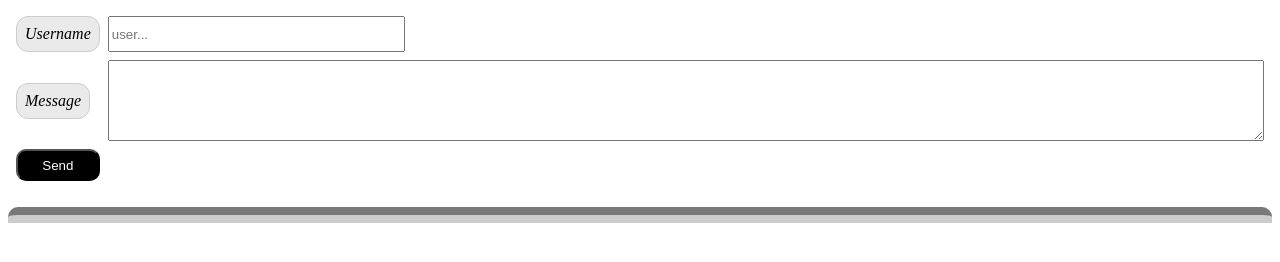
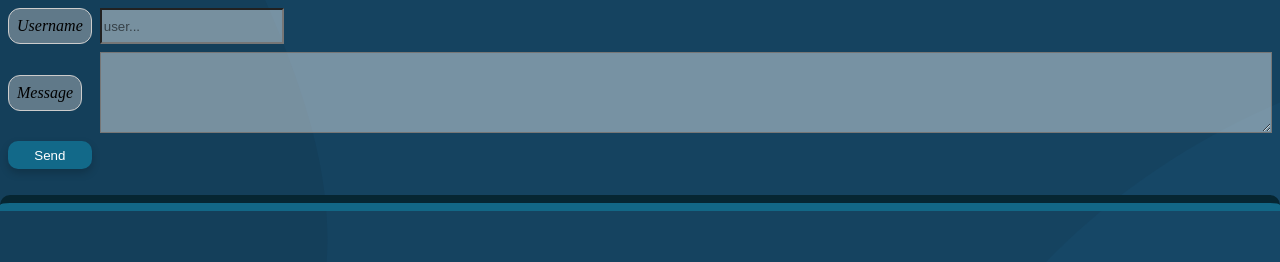
Before and after one commit to Jsbro98/packit, a website built with Vite: page frontend/index.html in a window 1280 px wide. Built offline with nearby package versions, Linux system fonts and the light colour scheme; no server answers.

Commit message:
impl: edited styling for app

```diff
--- a/frontend/src/style.css
+++ b/frontend/src/style.css
@@ -1,4 +1,30 @@
+:root {
+    --text-area-background: rgb(255 255 255 / 0.42);
+    --placeholder: rgb(0 0 0 / 0.55);
+}
+
+html,
+body {
+    margin: 0;
+    min-height: 100%;
+}
+
+body {
+    min-height: 100vh;
+    background: url("assets/background.svg") center/cover no-repeat;
+}
+
 /* ----- Form Styling ----- */
+
+::placeholder {
+    color: var(--placeholder);
+    opacity: 1;
+}
+
+::-ms-input-placeholder {
+    color: var(--placeholder);
+}
+
 .main-form {
     padding: .50em;
     display: grid;
@@ -18,24 +44,62 @@
 }
 
 #username {
-    max-width: 25%;
+    max-width: 15%;
+    background: var(--text-area-background);
 }
 
 #send-button {
+    border: none;
     border-radius: .75em;
-    background: black;
+    background: #126989;
     color: white;
     padding: .50em;
+    cursor: pointer;
+
+    box-shadow: 0 4px 8px rgba(0, 0, 0, .2);
+
+    transition: background-color 0.2s ease,
+    transform 0.1s ease,
+    box-shadow 0.1s ease;
+}
+
+#send-button:hover {
+    background: #1783ab;
+    box-shadow: 0 6px 12px rgba(0, 0, 0, .25);
+}
+
+#send-button:active {
+    background: #0f556f;
+    transform: translateY(2px);
+    box-shadow: 0 2px 4px rgba(0, 0, 0, .2);
+}
+
+#user-textbox {
+    background: var(--text-area-background);
 }
 
 /* ----- Chat box styling ----- */
 
+/* hack to render newline characters */
 .chat-box {
     white-space: pre-line;
 }
 
 .chat-box {
-    border-top: groove 1em #ccc;
+    border-top: groove 1em #126786;
     border-radius: 10px;
     padding: 1em;
 }
+
+.chat-message {
+    margin-bottom: 1.5em;
+    border-bottom: solid 1px rgb(204 204 204 / 0.16);
+}
+
+.chat-message > div {
+    font-weight: bold;
+}
+
+.chat-message > * {
+    color: lightgray;
+}
```
